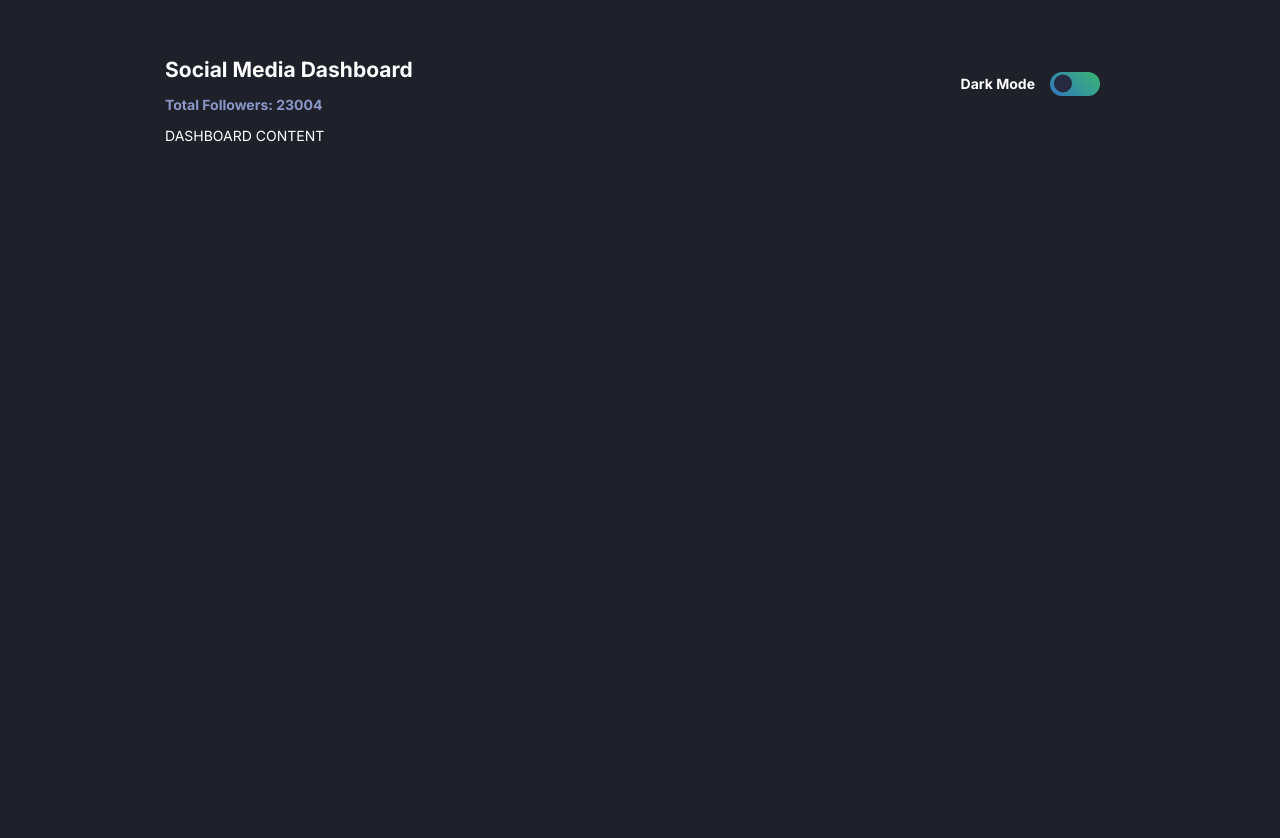
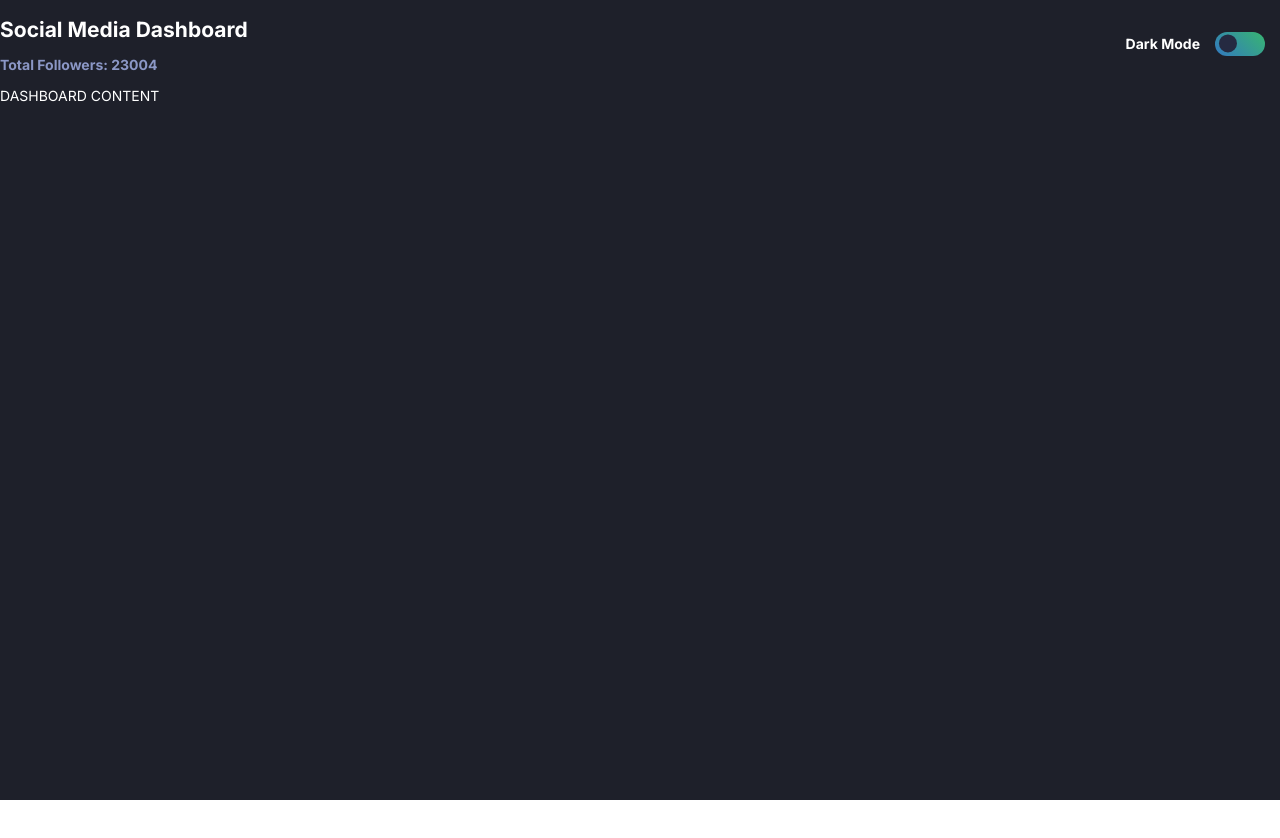
Before and after one commit to linzhangcs/social-media-dashboard, a React (Create React App) app in the folder social-media-dashboard/: page / in a window 1280 px wide. Shown: the top 838 px of the page. After the commit the page ends 800 px from the top, so only its background shows below. Built offline with nearby package versions, Linux system fonts and the light colour scheme.

Commit message:
pass theme

```diff
--- a/social-media-dashboard/src/App.js
+++ b/social-media-dashboard/src/App.js
@@ -6,11 +6,11 @@ import DashboardHeader from './components/DashboardHeader';
 import styled, { css } from 'styled-components';
 import { darkTheme, lightTheme } from './style/global.js';
 
+// const socialMediaData = {"hi":"ho"};
 const statusData = socialMediaData;
 const Body = styled.div`
   height: 100vh;
   display: flex;
-  padding: 40px 165px;
   flex-direction: column;
   justify-content: flex-start;
   align-item: center;
@@ -20,17 +20,20 @@ const Body = styled.div`
   ${({ theme }) => theme === 'dark' && css`
     color: ${darkTheme.white};
     background-color: ${darkTheme.veryDarkBlueBg};
+    .dashboard-header{
+      background-color: ${darkTheme.white};
+    }
   `}
 
   ${({ theme }) => theme === 'light' && css`
     color: ${lightTheme.darkBlueText};
     background-color: ${lightTheme.whiteBg};
   `}
+
 `;
 
 function App() {
   const [theme, setTheme] = useState('dark');
-
   return (
       <Body theme={theme}>
         <DashboardHeader theme={theme} setTheme={setTheme} data={statusData}></DashboardHeader>
```
